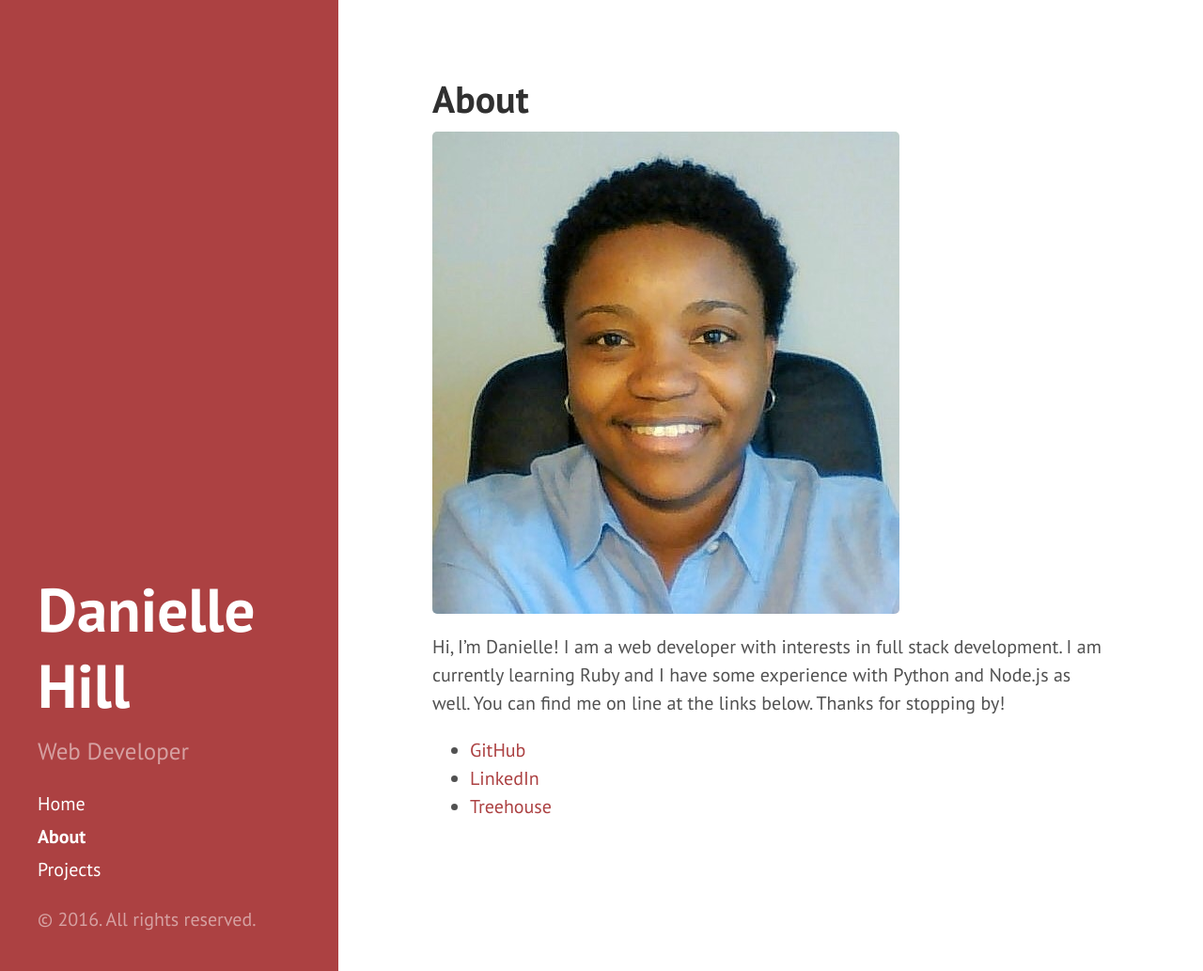
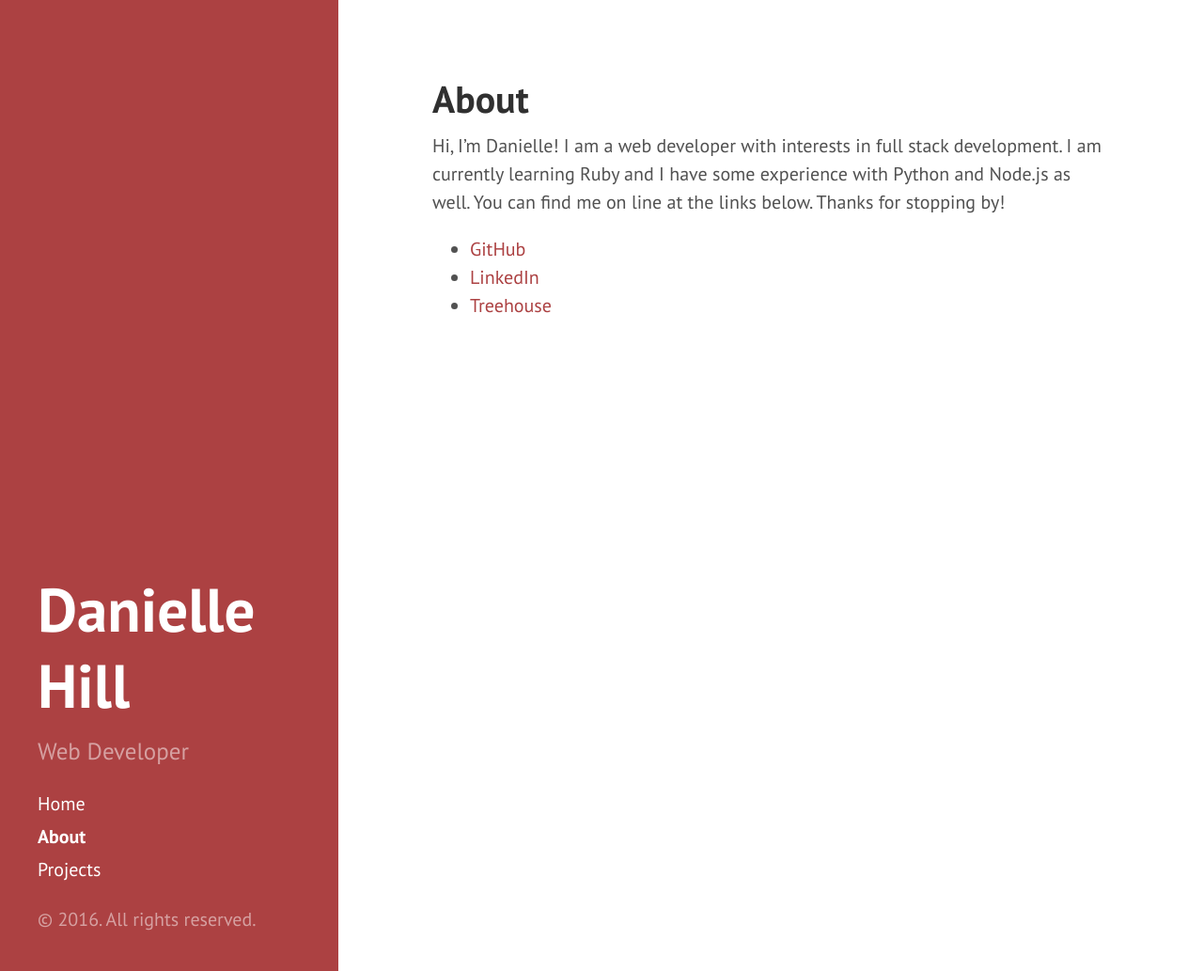
Before and after one commit to danie11edotcom/danie11edotcom.github.io, a Jekyll site: the page built from about.md, in a window 1280 px wide and 1033 px high. Shown: the whole window at 94% size. Built offline with Jekyll 4.4.1, drawn with Linux system fonts in a browser that asks for light colours.

Commit message:
remove img from about page

```diff
--- a/about.md
+++ b/about.md
@@ -2,8 +2,6 @@
 layout: page
 title: About
 ---
-
-![Danielle Hill]({{ site.url }}/images/dh.JPG)
 
 Hi, I'm Danielle! I am a web developer with interests in full stack development. I am currently learning Ruby and I have some experience with Python and Node.js as well. You can find me on line at the links below. Thanks for stopping by!
 
```
